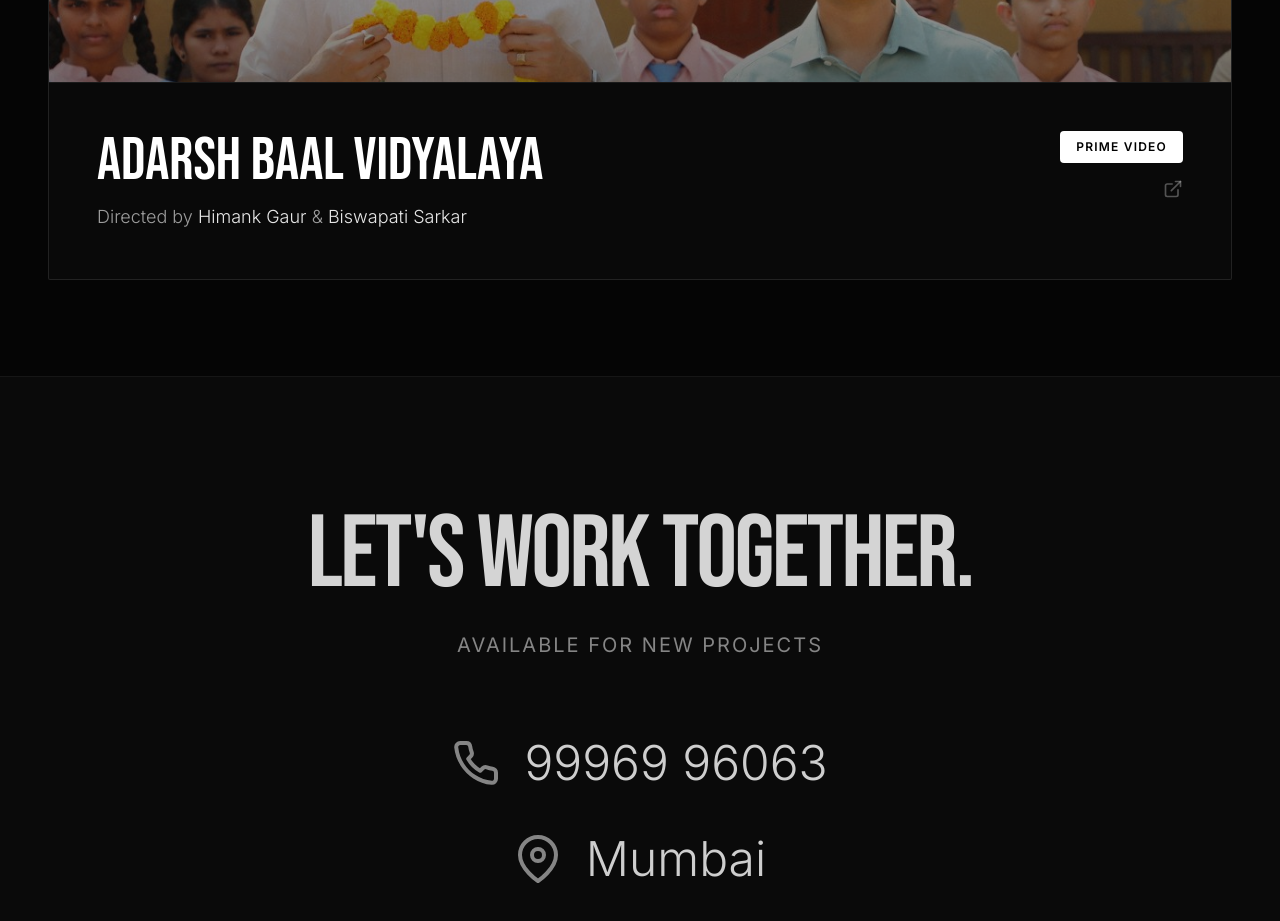
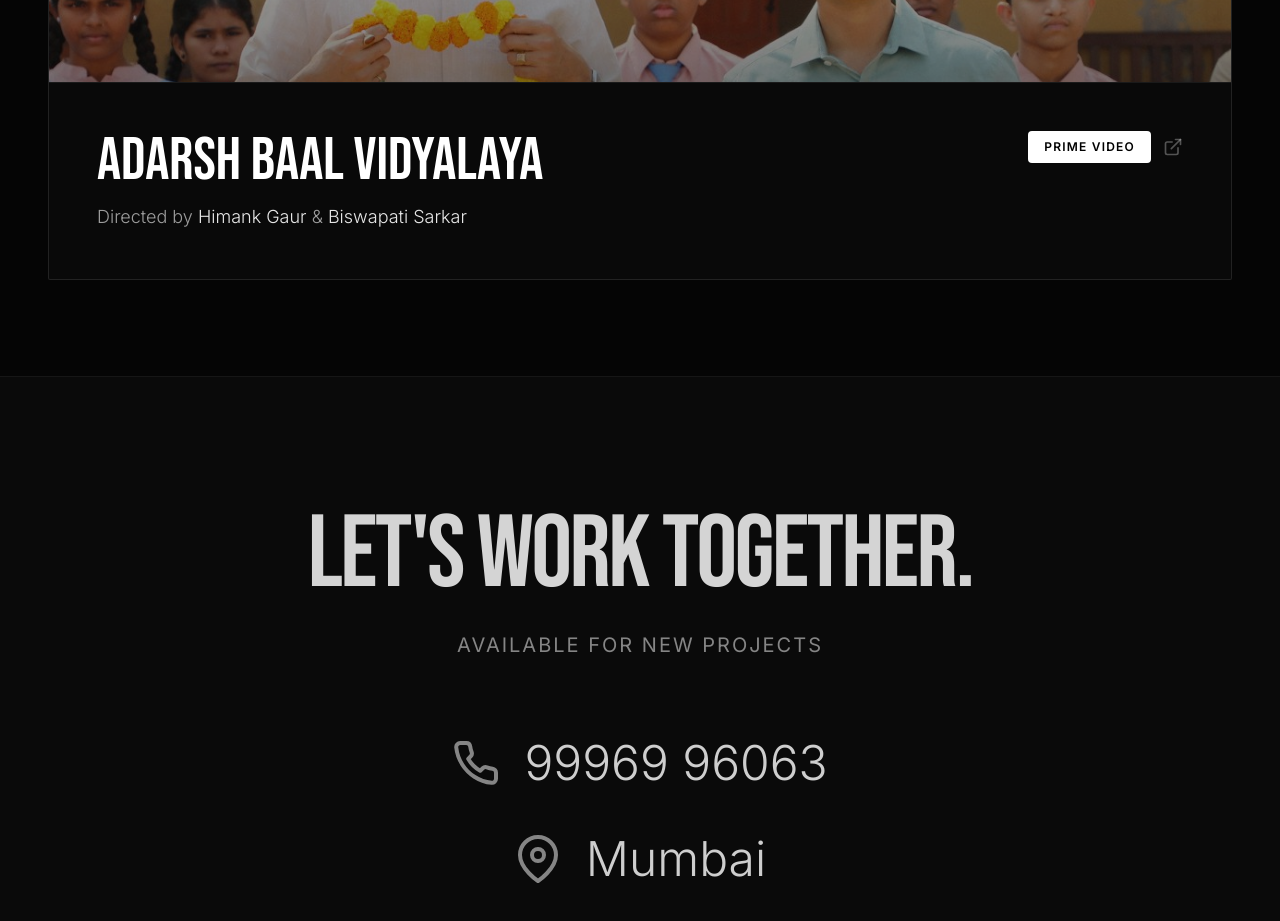
Before and after one commit to chirag-290/actor-website, a React (Vite) app: page / in a window 1280 px wide. Shown: the part 5720-6641 px from the top of the page. Built offline with nearby package versions, Linux system fonts and the light colour scheme.

Commit message:
coorect icon

```diff
--- a/src/components/Upcoming.jsx
+++ b/src/components/Upcoming.jsx
@@ -70,11 +70,11 @@ const Upcoming = () => {
                     Directed by <span className="text-white/90">Himank Gaur</span> & <span className="text-white/90">Biswapati Sarkar</span>
                   </p>
                 </div>
-                <div className="flex flex-col items-end gap-2">
+                <div className="flex flex-row items-center gap-3 mt-2 md:mt-0">
                   <span className="text-xs uppercase tracking-widest text-black bg-white px-4 py-2 rounded font-semibold">
                     Prime Video
                   </span>
-                  <FiExternalLink className="text-white/30 group-hover:text-white transition-colors text-xl mt-2" />
+                  <FiExternalLink className="text-white/30 group-hover:text-white transition-colors text-xl" />
                 </div>
               </div>
             </div>
```
